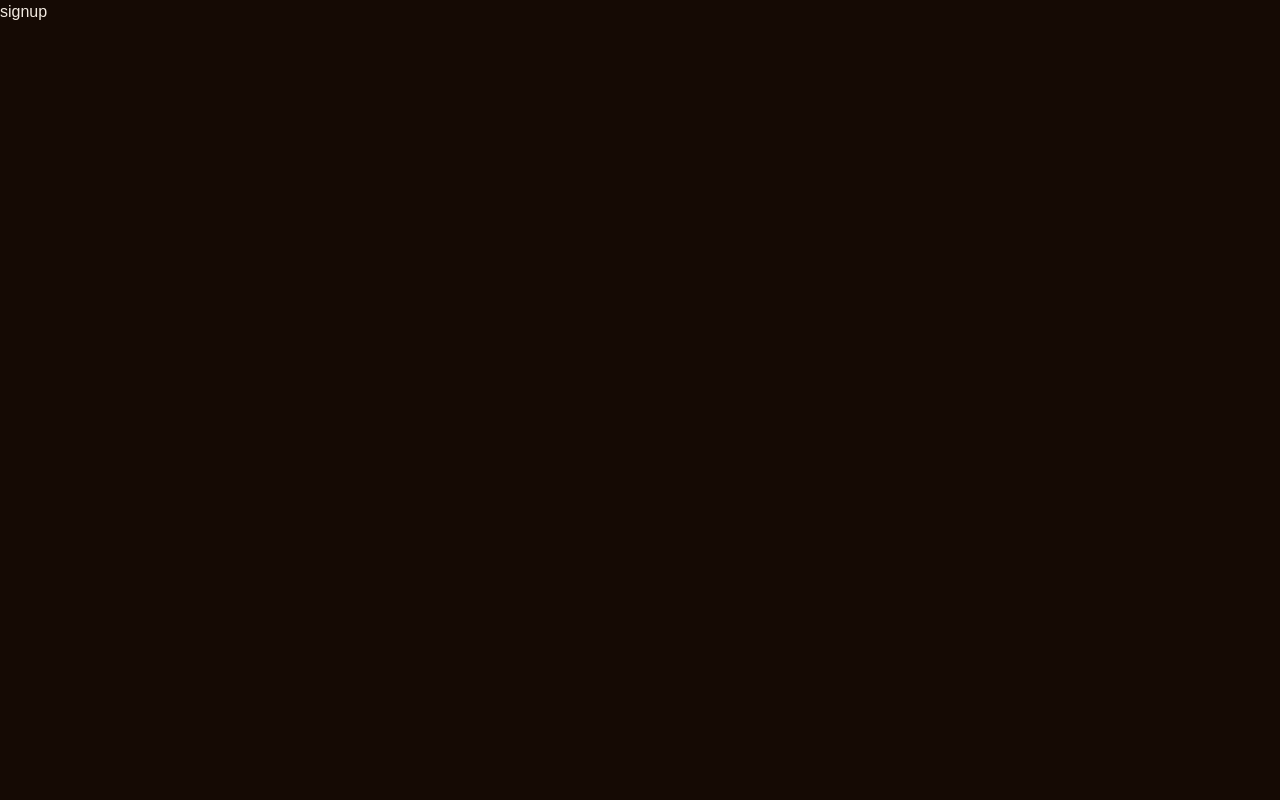
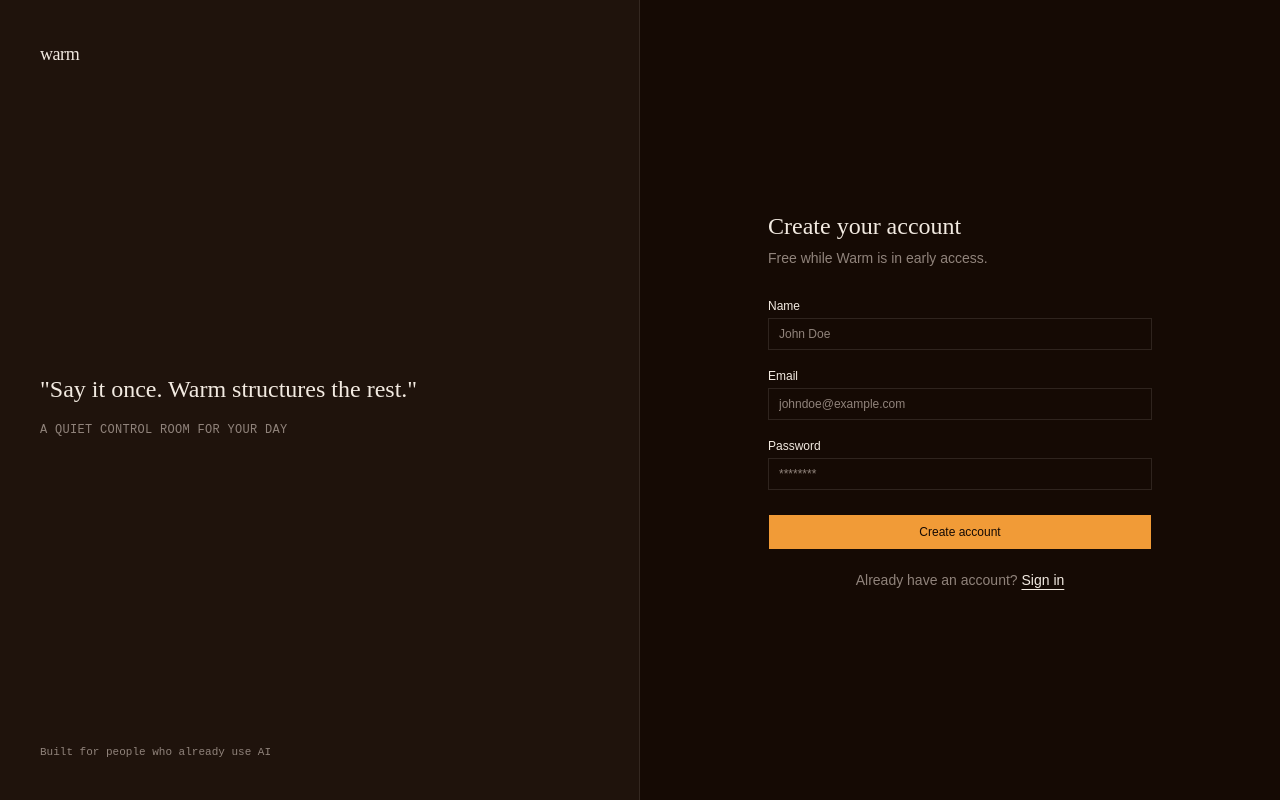
Before and after one commit to 0vai5/Warm-Client, a React (Vite) app: page /auth/signup in a window 1280 px wide. Built offline with nearby package versions, Linux system fonts and the light colour scheme.

Commit message:
feat: update title in index.html; add LoginForm and SignupForm components; implement form validation with Zod; enhance AuthLayout with branding and layout adjustments

```diff
--- a/index.html
+++ b/index.html
@@ -4,7 +4,7 @@
     <meta charset="UTF-8" />
     <link rel="icon" type="image/svg+xml" href="/favicon.svg" />
     <meta name="viewport" content="width=device-width, initial-scale=1.0" />
-    <title>warm-client</title>
+    <title>Warm - AI-Powered Task Manager</title>
   </head>
   <body>
     <div id="root"></div>
--- a/package.json
+++ b/package.json
@@ -15,6 +15,7 @@
     "@fontsource-variable/inter": "^5.3.0",
     "@fontsource-variable/jetbrains-mono": "^5.3.0",
     "@fontsource/ibm-plex-mono": "^5.3.0",
+    "@hookform/resolvers": "^5.7.1",
     "@phosphor-icons/react": "^2.1.10",
     "@tailwindcss/vite": "^4.3.3",
     "axios": "^1.19.0",
@@ -22,11 +23,13 @@
     "clsx": "^2.1.1",
     "react": "^19.2.8",
     "react-dom": "^19.2.8",
+    "react-hook-form": "^7.84.0",
     "react-router-dom": "^7.18.2",
     "shadcn": "^4.16.1",
     "tailwind-merge": "^3.6.0",
     "tailwindcss": "^4.3.3",
     "tw-animate-css": "^1.4.0",
+    "zod": "^3.25.76",
     "zustand": "^5.0.14"
   },
   "devDependencies": {
--- /dev/null
+++ b/src/components/auth/LoginForm.tsx
@@ -0,0 +1,77 @@
+import { useForm } from "react-hook-form"
+import { zodResolver } from "@hookform/resolvers/zod"
+import { Link } from "react-router-dom"
+import { loginSchema, type LoginInput } from "@/lib/validations/auth"
+import { Input } from "@/components/ui/input"
+import { Label } from "@/components/ui/label"
+import { buttonVariants } from "@/components/ui/button"
+import { cn } from "@/lib/utils"
+
+interface LoginFormProps {
+  onSubmit: (data: LoginInput) => Promise<void> | void
+  isLoading?: boolean
+  error?: string | null
+}
+
+const LoginForm = ({ onSubmit, isLoading, error }: LoginFormProps) => {
+  const {
+    register,
+    handleSubmit,
+    formState: { errors },
+  } = useForm<LoginInput>({
+    resolver: zodResolver(loginSchema),
+  })
+
+  return (
+    <form onSubmit={handleSubmit(onSubmit)} className="flex flex-col gap-5" noValidate>
+      <div className="flex flex-col gap-1.5">
+        <Label htmlFor="email">Email</Label>
+        <Input
+          id="email"
+          type="email"
+          autoComplete="email"
+          placeholder="johndoe@example.com"
+          aria-invalid={!!errors.email}
+          {...register("email")}
+        />
+        {errors.email && (
+          <p className="text-xs text-destructive">{errors.email.message}</p>
+        )}
+      </div>
+
+      <div className="flex flex-col gap-1.5">
+        <Label htmlFor="password">Password</Label>
+        <Input
+          id="password"
+          placeholder="********"
+          type="password"
+          autoComplete="current-password"
+          aria-invalid={!!errors.password}
+          {...register("password")}
+        />
+        {errors.password && (
+          <p className="text-xs text-destructive">{errors.password.message}</p>
+        )}
+      </div>
+
+      {error && <p className="text-sm text-destructive">{error}</p>}
+
+      <button
+        type="submit"
+        disabled={isLoading}
+        className={cn(buttonVariants({ size: "lg" }), "mt-1 w-full")}
+      >
+        {isLoading ? "Signing in…" : "Sign in"}
+      </button>
+
+      <p className="text-center text-sm text-muted-foreground">
+        Don't have an account?{" "}
+        <Link to="/signup" className="text-foreground underline underline-offset-4">
+          Create one
+        </Link>
+      </p>
+    </form>
+  )
+}
+
+export default LoginForm
--- /dev/null
+++ b/src/components/auth/SignupForm.tsx
@@ -0,0 +1,92 @@
+import { useForm } from "react-hook-form"
+import { zodResolver } from "@hookform/resolvers/zod"
+import { Link } from "react-router-dom"
+import { signupSchema, type SignupInput } from "@/lib/validations/auth"
+import { Input } from "@/components/ui/input"
+import { Label } from "@/components/ui/label"
+import { buttonVariants } from "@/components/ui/button"
+import { cn } from "@/lib/utils"
+
+interface SignupFormProps {
+  onSubmit: (data: SignupInput) => Promise<void> | void
+  isLoading?: boolean
+  error?: string | null
+}
+
+const SignupForm = ({ onSubmit, isLoading, error }: SignupFormProps) => {
+  const {
+    register,
+    handleSubmit,
+    formState: { errors },
+  } = useForm<SignupInput>({
+    resolver: zodResolver(signupSchema),
+  })
+
+  return (
+    <form onSubmit={handleSubmit(onSubmit)} className="flex flex-col gap-5" noValidate>
+      <div className="flex flex-col gap-1.5">
+        <Label htmlFor="name">Name</Label>
+        <Input
+          id="name"
+          type="text"
+          placeholder="John Doe"
+          autoComplete="name"
+          aria-invalid={!!errors.name}
+          {...register("name")}
+        />
+        {errors.name && (
+          <p className="text-xs text-destructive">{errors.name.message}</p>
+        )}
+      </div>
+
+      <div className="flex flex-col gap-1.5">
+        <Label htmlFor="email">Email</Label>
+        <Input
+          id="email"
+          type="email"
+          placeholder="johndoe@example.com"
+          autoComplete="email"
+          aria-invalid={!!errors.email}
+          {...register("email")}
+        />
+        {errors.email && (
+          <p className="text-xs text-destructive">{errors.email.message}</p>
+        )}
+      </div>
+
+      <div className="flex flex-col gap-1.5">
+        <Label htmlFor="password">Password</Label>
+        <Input
+          id="password"
+          type="password"
+          placeholder="********"
+          autoComplete="new-password"
+          aria-invalid={!!errors.password}
+          {...register("password")}
+        />
+        {errors.password && (
+          <p className="text-xs text-destructive">{errors.password.message}</p>
+        )}
+      </div>
+
+      {error && <p className="text-sm text-destructive">{error}</p>}
+
+      <button
+        type="submit"
+        disabled={isLoading}
+        className={cn(buttonVariants({ size: "lg" }), "mt-1 w-full")}
+      >
+        {isLoading ? "Creating account…" : "Create account"}
+      </button>
+
+      <p className="text-center text-sm text-muted-foreground">
+        Already have an account?{" "}
+        <Link to="/login" className="text-foreground underline underline-offset-4">
+          Sign in
+        </Link>
+      </p>
+    </form>
+  )
+}
+
+export default SignupForm
--- a/src/components/landing/CTA.tsx
+++ b/src/components/landing/CTA.tsx
@@ -6,7 +6,7 @@ const CTA = () => {
     <section className="border-t border-border">
       <div className="mx-auto max-w-2xl px-6 py-24 text-center">
         <h2 className="font-heading text-3xl md:text-4xl">
-          Your day, structured — not managed.
+          Your day, structured, not managed.
         </h2>
         <p className="mx-auto mt-4 max-w-sm text-muted-foreground">
           Free while Warm is in early access. No card required to start.
--- /dev/null
+++ b/src/components/ui/input.tsx
@@ -0,0 +1,20 @@
+import * as React from "react"
+import { Input as InputPrimitive } from "@base-ui/react/input"
+
+import { cn } from "@/lib/utils"
+
+function Input({ className, type, ...props }: React.ComponentProps<"input">) {
+  return (
+    <InputPrimitive
+      type={type}
+      data-slot="input"
+      className={cn(
+        "h-8 w-full min-w-0 rounded-none border border-input bg-transparent px-2.5 py-1 text-xs transition-colors outline-none file:inline-flex file:h-6 file:border-0 file:bg-transparent file:text-xs file:font-medium file:text-foreground placeholder:text-muted-foreground focus-visible:border-ring focus-visible:ring-1 focus-visible:ring-ring/50 disabled:pointer-events-none disabled:cursor-not-allowed disabled:bg-input/50 disabled:opacity-50 aria-invalid:border-destructive aria-invalid:ring-1 aria-invalid:ring-destructive/20 md:text-xs dark:bg-input/30 dark:disabled:bg-input/80 dark:aria-invalid:border-destructive/50 dark:aria-invalid:ring-destructive/40",
+        className
+      )}
+      {...props}
+    />
+  )
+}
+
+export { Input }
--- /dev/null
+++ b/src/components/ui/label.tsx
@@ -0,0 +1,18 @@
+import * as React from "react"
+
+import { cn } from "@/lib/utils"
+
+function Label({ className, ...props }: React.ComponentProps<"label">) {
+  return (
+    <label
+      data-slot="label"
+      className={cn(
+        "flex items-center gap-2 text-xs leading-none select-none group-data-[disabled=true]:pointer-events-none group-data-[disabled=true]:opacity-50 peer-disabled:cursor-not-allowed peer-disabled:opacity-50",
+        className
+      )}
+      {...props}
+    />
+  )
+}
+
+export { Label }
--- a/src/layouts/AuthLayout.tsx
+++ b/src/layouts/AuthLayout.tsx
@@ -1,7 +1,43 @@
-import { Outlet } from "react-router-dom";
+// src/layouts/AuthLayout.tsx
+import { Outlet, Link } from "react-router-dom"
 
 const AuthLayout = () => {
-  return <Outlet />;
-};
+  return (
+    <div className="grid min-h-svh md:grid-cols-2">
+      {/* Brand panel — hidden on mobile, shown on md+ */}
+      <div className="relative hidden flex-col justify-between border-r border-border bg-card p-10 md:flex">
+        <Link to="/" className="font-heading text-lg lowercase tracking-tight">
+          warm
+        </Link>
 
-export default AuthLayout;
+        <div className="max-w-sm">
+          <p className="font-heading text-2xl leading-snug text-foreground">
+            "Say it once. Warm structures the rest."
+          </p>
+          <p className="mt-4 font-mono text-xs uppercase tracking-wide text-muted-foreground">
+            A quiet control room for your day
+          </p>
+        </div>
+
+        <p className="font-mono text-[11px] text-muted-foreground">
+          Built for people who already use AI
+        </p>
+      </div>
+
+      {/* Form panel */}
+      <div className="flex flex-col justify-center px-6 py-12 md:px-16">
+        <div className="mx-auto w-full max-w-sm">
+          <Link
+            to="/"
+            className="font-heading mb-10 block text-lg lowercase tracking-tight md:hidden"
+          >
+            warm
+          </Link>
+          <Outlet />
+        </div>
+      </div>
+    </div>
+  )
+}
+
+export default AuthLayout
--- /dev/null
+++ b/src/lib/validations/auth.ts
@@ -0,0 +1,19 @@
+import { z } from "zod";
+
+export const signupSchema = z.object({
+  name: z
+    .string()
+    .trim()
+    .min(1, "Name is required")
+    .max(50, "Name cannot exceed 50 characters"),
+  email: z.string().trim().toLowerCase().email("Enter a valid email"),
+  password: z.string().min(6, "Password must be at least 6 characters"),
+});
+
+export const loginSchema = z.object({
+  email: z.string().trim().toLowerCase().email("Enter a valid email"),
+  password: z.string().min(1, "Password is required"),
+});
+
+export type SignupInput = z.infer<typeof signupSchema>;
+export type LoginInput = z.infer<typeof loginSchema>;
--- a/src/pages/auth/login.tsx
+++ b/src/pages/auth/login.tsx
@@ -1,7 +1,23 @@
+import LoginForm from "@/components/auth/LoginForm"
+import type { LoginInput } from "@/lib/validations/auth"
 
 const Login = () => {
+  // TODO(connection day): wire to authStore + POST /auth/login
+  const handleSubmit = async (data: LoginInput) => {
+    console.log("login submit", data)
+  }
+
   return (
-    <div><h1 className="text-3xl font-bold">Login</h1></div>
+    <div>
+      <h1 className="font-heading text-2xl">Welcome back</h1>
+      <p className="mt-1.5 text-sm text-muted-foreground">
+        Sign in to get back to your day.
+      </p>
+
+      <div className="mt-8">
+        <LoginForm onSubmit={handleSubmit} />
+      </div>
+    </div>
   )
 }
 
--- a/src/pages/auth/signup.tsx
+++ b/src/pages/auth/signup.tsx
@@ -1,8 +1,24 @@
+import SignupForm from "@/components/auth/SignupForm";
+import type { SignupInput } from "@/lib/validations/auth";
 
-const signup = () => {
+const Signup = () => {
+  // TODO(connection day): wire to authStore + POST /auth/signup
+  const handleSubmit = async (data: SignupInput) => {
+    console.log("signup submit", data);
+  };
+
   return (
-    <div>signup</div>
-  )
-}
+    <div>
+      <h1 className="font-heading text-2xl">Create your account</h1>
+      <p className="mt-1.5 text-sm text-muted-foreground">
+        Free while Warm is in early access.
+      </p>
 
-export default signup
+      <div className="mt-8">
+        <SignupForm onSubmit={handleSubmit} />
+      </div>
+    </div>
+  );
+};
+
+export default Signup;
```
Also changed, not shown: 1 other file (tests, documents, lock files or other folders).
